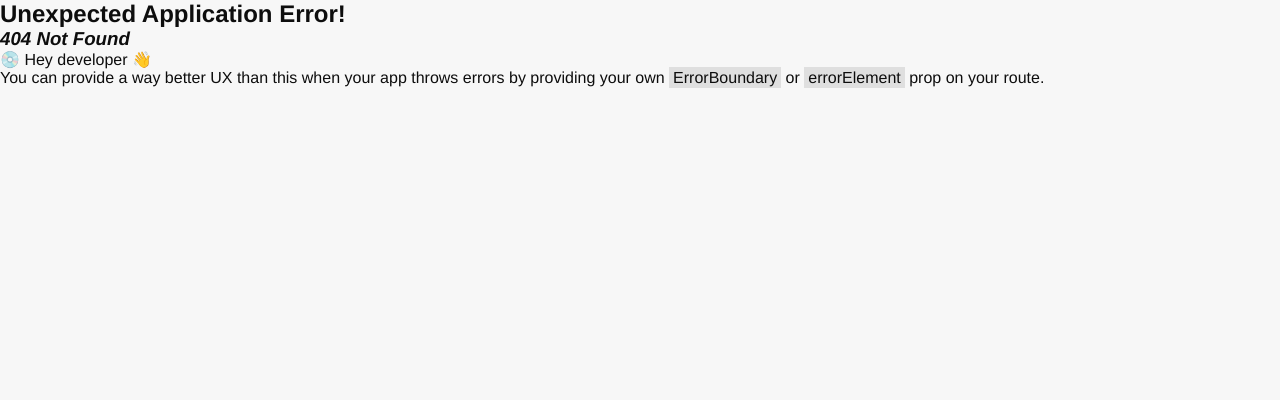
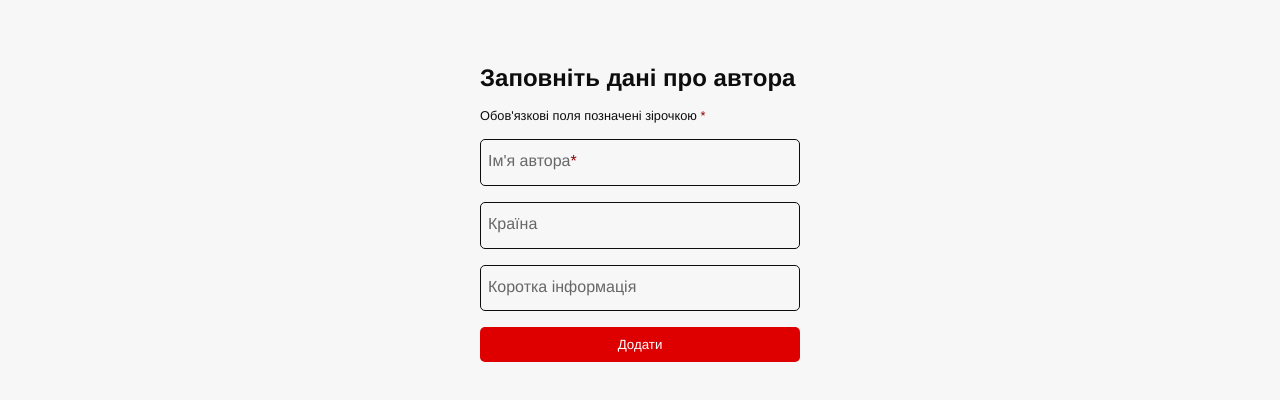
Before and after one commit to maria-mun/library-app, a React (Vite) app in the folder client/: page /addAuthorForm in a window 1280 px wide. Before the commit this address had no page. Shown: the top 400 px of the page. Built offline with nearby package versions, Linux system fonts and the light colour scheme.

Commit message:
Add form for adding authors to DB

```diff
--- a/client/src/components/Header/Header.tsx
+++ b/client/src/components/Header/Header.tsx
@@ -11,6 +11,7 @@ export default function Header() {
 
       <NavLink to="/allBooks">Всі книги</NavLink>
       <NavLink to="/addBookForm">Додати книгу</NavLink>
+      <NavLink to="/addAuthorForm">Додати автора</NavLink>
       <NavLink to="">Мої списки</NavLink>
     </header>
   );
--- a/client/src/main.tsx
+++ b/client/src/main.tsx
@@ -5,6 +5,9 @@ import Root from './routes/Root/Root';
 import AllBooks from './routes/AllBooks/AllBooks';
 import Home from './routes/Home/Home';
 import AddBookForm, { action as addBookAction } from './routes/AddBook/AddBook';
+import AddAuthorForm, {
+  action as addAuthorAction,
+} from './routes/AddAuthor/AddAuthor';
 import BookDetail from './routes/BookDetail/BookDetail';
 import './main.css';
 
@@ -29,6 +32,11 @@ const router = createBrowserRouter([
     element: <AddBookForm />,
     action: addBookAction,
   },
+  {
+    path: '/addAuthorForm',
+    element: <AddAuthorForm />,
+    action: addAuthorAction,
+  },
 ]);
 
 createRoot(document.getElementById('root')!).render(
--- /dev/null
+++ b/client/src/routes/AddAuthor/AddAuthor.tsx
@@ -0,0 +1,81 @@
+import { Form, useActionData } from 'react-router-dom';
+import './add-author.css';
+
+export const action = async ({ request }: { request: Request }) => {
+  const formData = await request.formData();
+  const authorData = Object.fromEntries(formData);
+
+  try {
+    const response = await fetch('http://localhost:4000/api/authors', {
+      method: 'POST',
+      headers: { 'Content-Type': 'application/json' },
+      body: JSON.stringify(authorData),
+    });
+
+    if (!response.ok) {
+      throw new Error('Помилка при додаванні автора до бази даних');
+    }
+
+    const data = await response.json();
+    return { success: true, data };
+  } catch (error: any) {
+    return {
+      success: false,
+      message: 'Помилка при додаванні автора до бази даних',
+    };
+  }
+};
+
+type ActionData = {
+  success: boolean;
+  message?: string;
+};
+
+const AddAuthorForm = () => {
+  const actionData = useActionData() as ActionData;
+
+  return (
+    <Form id="add-author-form" method="post">
+      <h2>Заповніть дані про автора</h2>
+      <p>
+        Обов'язкові поля позначені зірочкою <span className="asterisk">*</span>
+      </p>
+      <div>
+        <input
+          type="text"
+          id="name"
+          name="name"
+          placeholder="Ім'я автора"
+          required
+          aria-required="true"
+        />
+        <label htmlFor="name">
+          Ім'я автора<span className="asterisk">*</span>
+        </label>
+      </div>
+      <div>
+        <input type="text" id="country" name="country" placeholder="Країна" />
+        <label htmlFor="country">Країна</label>
+      </div>
+      <div>
+        <input
+          type="text"
+          id="description"
+          name="description"
+          placeholder="Коротка інформація"
+        />
+        <label htmlFor="author">Коротка інформація</label>
+      </div>
+      <button type="submit" id="submit-btn">
+        Додати
+      </button>
+      {actionData?.success ? (
+        <p>Автора/-ку успішно додано!</p>
+      ) : (
+        actionData && <p>Помилка: {actionData.message}</p>
+      )}
+    </Form>
+  );
+};
+
+export default AddAuthorForm;
--- /dev/null
+++ b/client/src/routes/AddAuthor/add-author.css
@@ -0,0 +1,78 @@
+#add-author-form {
+  margin: 4rem auto 6rem;
+  display: flex;
+  flex-direction: column;
+  align-content: center;
+
+  gap: 1rem;
+  width: fit-content;
+}
+
+#add-author-form > p {
+  font-size: 0.8rem;
+}
+
+#add-author-form .asterisk {
+  color: darkred;
+}
+
+#add-author-form > div {
+  --pad: 0.5rem;
+  position: relative;
+}
+
+input {
+  padding: var(--pad);
+  border-radius: var(--border-radius);
+  background-color: var(--bg2);
+  border: 1px solid var(--accent1);
+  color: var(--accent1);
+  font-size: 1rem;
+  width: 20rem;
+  outline: none;
+  line-height: 1.8em;
+}
+
+label {
+  background-color: var(--bg2);
+  color: var(--neutral);
+  font-size: 1rem;
+  position: absolute;
+  left: var(--pad);
+  top: var(--pad);
+  background: inherit;
+  padding-inline: 0.3em;
+  transition: transform 200ms;
+  pointer-events: none;
+  transform-origin: left;
+  translate: -0.3em;
+  line-height: 1.8em;
+}
+
+input::placeholder {
+  opacity: 0;
+}
+input:focus + label,
+input:not(:placeholder-shown) + label {
+  background-color: var(--bg2);
+  transform: translateY(calc(-50% - var(--pad))) scale(0.8);
+}
+
+input:focus {
+  outline: 1px solid var(--accent1);
+}
+
+#add-author-form #submit-btn {
+  background: var(--accent2);
+
+  border: none;
+  border-radius: var(--border-radius);
+  color: rgb(255, 255, 255);
+  padding: 0.6rem;
+  cursor: pointer;
+  transition: all 0.2s ease;
+}
+
+#add-author-form #submit-btn:active {
+  transform: scale(95%);
+}
```
